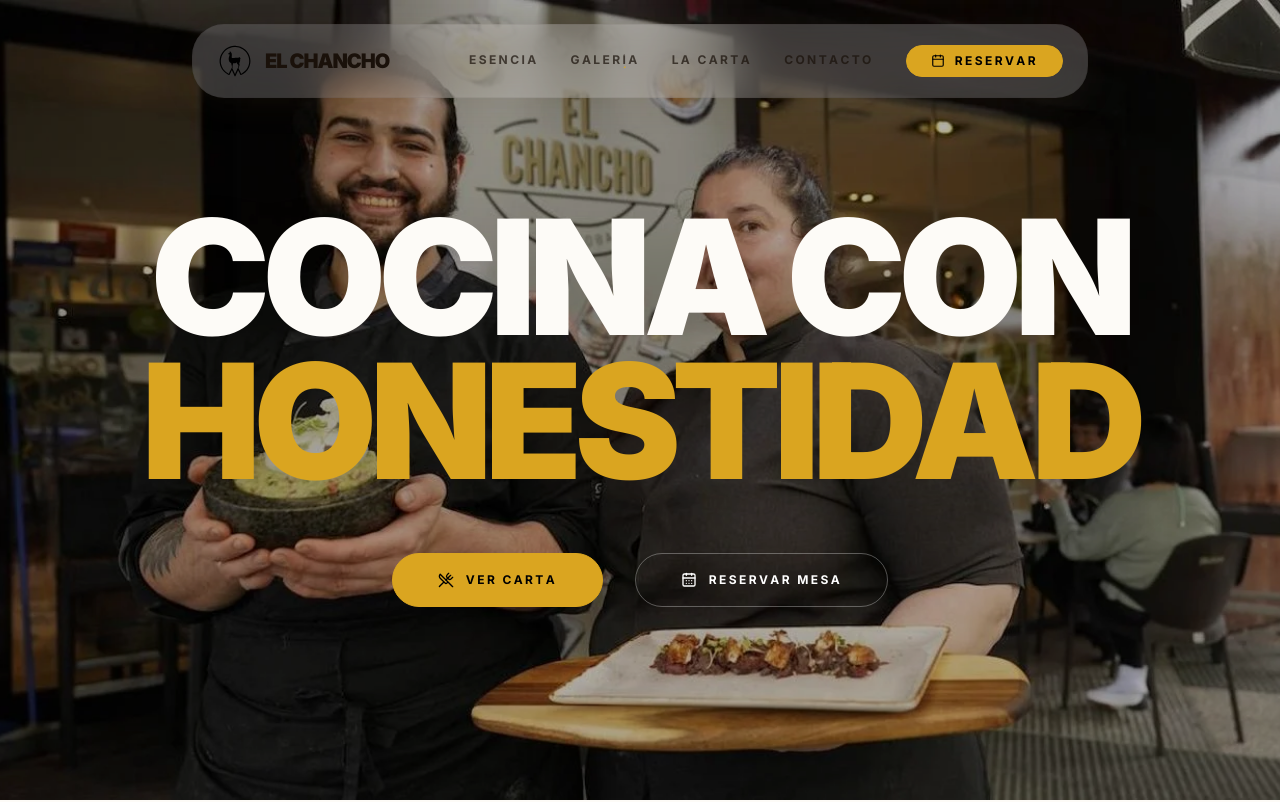
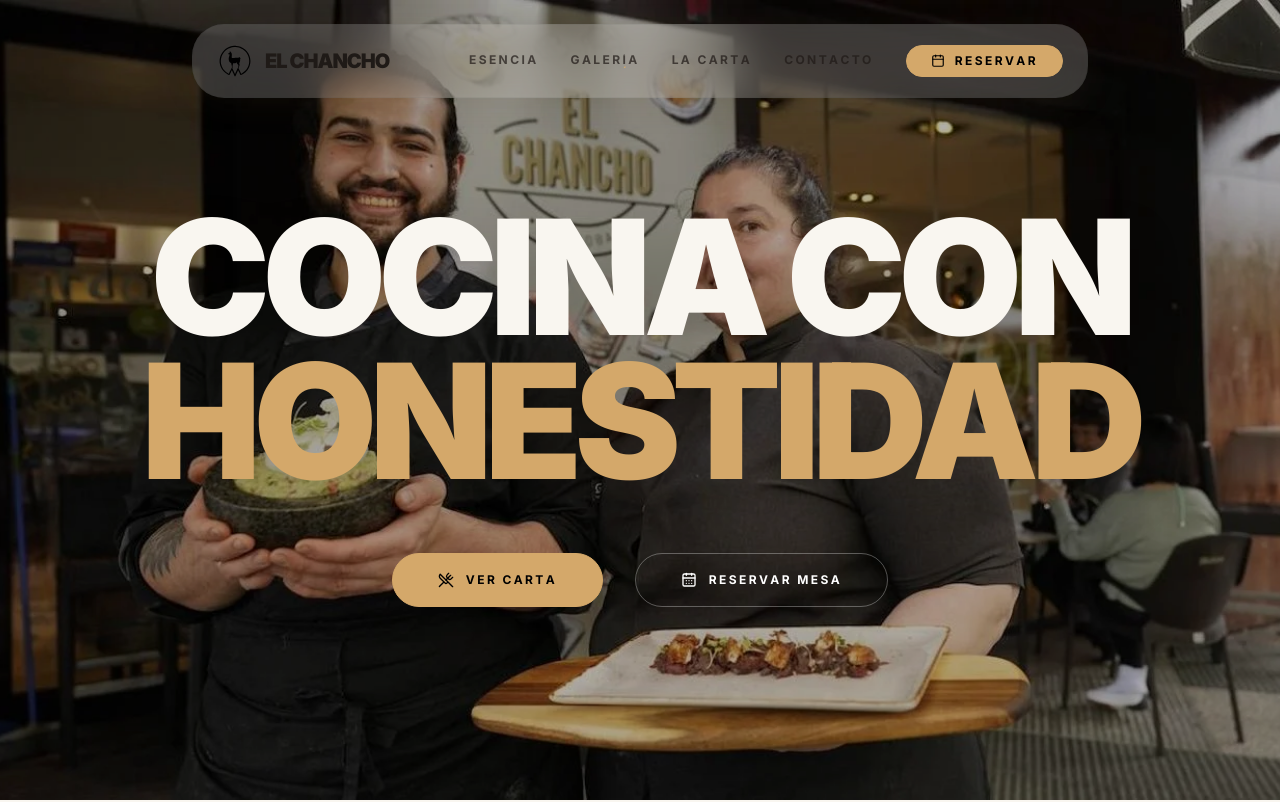
Before and after one commit to Natebrook11/Chancho-Gastrobar, a Next.js app in the folder chanchogastrobar/: page / in a window 1280 px wide. Shown: the top 802 px of the page. Built offline with nearby package versions, Linux system fonts and the light colour scheme; a web font is replaced by a local one.

Commit message:
feat: implement interactive menu component with GSAP animations and allergen-based filtering

```diff
--- a/chanchogastrobar/app/globals.css
+++ b/chanchogastrobar/app/globals.css
@@ -1,8 +1,8 @@
 @import "tailwindcss";
 
 :root {
-  --background: #FDFBF7;
-  --foreground: #1A110A;
+  --background: #F9F6F0;
+  --foreground: #1F1A17;
 }
 
 @theme inline {
@@ -10,24 +10,24 @@
   --color-foreground: var(--foreground);
 
   /* Semantic Backgrounds */
-  --color-bg-primary: #FDFBF7;
+  --color-bg-primary: #F9F6F0;
   --color-bg-secondary: #FFFFFF;
-  --color-bg-dark: #2B1D11;
+  --color-bg-dark: #1A140F;
 
   /* Semantic Text Colors */
-  --color-text-primary: #1A110A;
-  --color-text-secondary: #4B3621;
-  --color-text-inverse: #FDFBF7;
-  --color-text-inverse-muted: #EADDCD;
+  --color-text-primary: #1F1A17;
+  --color-text-secondary: #5D4B3E;
+  --color-text-inverse: #F9F6F0;
+  --color-text-inverse-muted: #D9CEC1;
 
   /* Brand Colors */
-  --color-brand-gold: #DAA520;
+  --color-brand-gold: #d4a86a;
 
-  /* Legacy Colors (keeping for fallback if needed, though we will replace them) */
-  --color-chancho-gold: #DAA520;
-  --color-chancho-brown: #4B3621;
-  --color-chancho-cream: #FDFBF7;
-  --color-chancho-dark: #2B1D11;
+  /* Legacy Colors */
+  --color-chancho-gold: #d4a86a;
+  --color-chancho-brown: #5D4B3E;
+  --color-chancho-cream: #F9F6F0;
+  --color-chancho-dark: #1A140F;
 
   /* Fonts */
   --font-sans: var(--font-inter), ui-sans-serif, system-ui, sans-serif;
--- a/chanchogastrobar/components/Menu.tsx
+++ b/chanchogastrobar/components/Menu.tsx
@@ -17,13 +17,13 @@ import {
 import { menuData } from "@/data/menu";
 
 const allergenConfig: Record<string, { icon: any, color: string, bg: string }> = {
-  "Gluten": { icon: Wheat, color: "#EAB308", bg: "rgba(234, 179, 8, 0.05)" },
-  "Lácteos": { icon: Milk, color: "#3B82F6", bg: "rgba(59, 130, 246, 0.05)" },
-  "Frutos Secos": { icon: Nut, color: "#92400E", bg: "rgba(146, 64, 14, 0.05)" },
-  "Pescado": { icon: Fish, color: "#06B6D4", bg: "rgba(6, 182, 212, 0.05)" },
-  "Marisco": { icon: Waves, color: "#EC4899", bg: "rgba(236, 72, 153, 0.05)" },
-  "Huevo": { icon: Egg, color: "#F59E0B", bg: "rgba(245, 158, 11, 0.05)" },
-  "Picante": { icon: Flame, color: "#EF4444", bg: "rgba(239, 68, 68, 0.05)" },
+  "Gluten": { icon: Wheat, color: "#B58B5D", bg: "rgba(181, 139, 93, 0.1)" },
+  "Lácteos": { icon: Milk, color: "#8B9DA9", bg: "rgba(139, 157, 169, 0.1)" },
+  "Frutos Secos": { icon: Nut, color: "#8D6E63", bg: "rgba(141, 110, 99, 0.1)" },
+  "Pescado": { icon: Fish, color: "#78909C", bg: "rgba(120, 144, 156, 0.1)" },
+  "Marisco": { icon: Waves, color: "#A1887F", bg: "rgba(161, 136, 127, 0.1)" },
+  "Huevo": { icon: Egg, color: "#D4B483", bg: "rgba(212, 180, 131, 0.1)" },
+  "Picante": { icon: Flame, color: "#BC5D58", bg: "rgba(188, 93, 88, 0.1)" },
 };
 
 const allergensList = Object.keys(allergenConfig);
```
